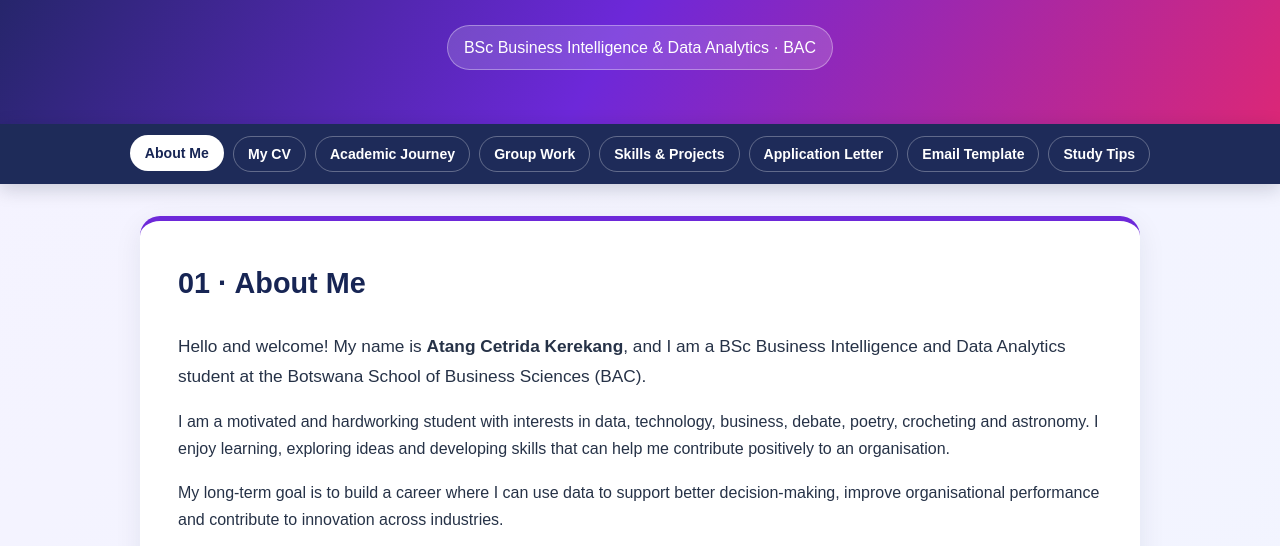
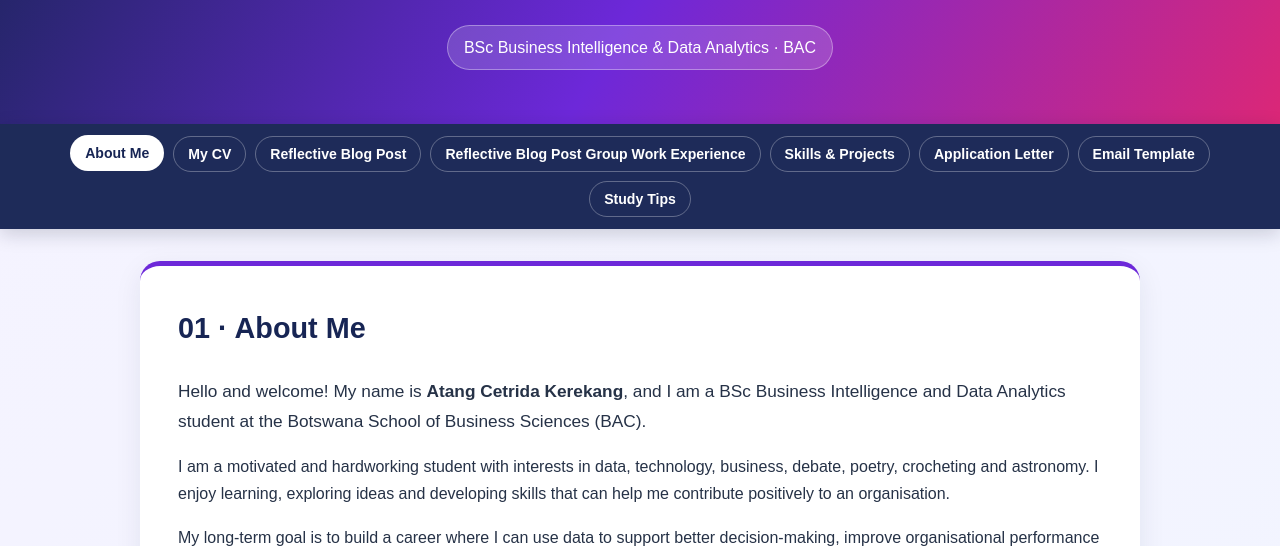
Before and after one commit to bs-bida26-184/bs-bida26-184.github.io, a plain HTML site: page index.html in a window 1280 px wide. Shown: the part 237-783 px from the top of the page. Drawn offline with Linux system fonts and the light colour scheme.

Commit message:
Update section titles and button labels for clarity

```diff
--- a/index.html
+++ b/index.html
@@ -99,8 +99,8 @@
     <nav class="menu" aria-label="Portfolio main menu">
       <button class="active" data-target="about">About Me</button>
       <button data-target="cv">My CV</button>
-      <button data-target="journey">Academic Journey</button>
-      <button data-target="group">Group Work</button>
+      <button data-target="journey">Reflective Blog Post</button>
+      <button data-target="group">Reflective Blog Post Group Work Experience</button>
       <button data-target="skills">Skills &amp; Projects</button>
       <button data-target="letter">Application Letter</button>
       <button data-target="email">Email Template</button>
@@ -162,7 +162,7 @@
     </section>
 
     <section id="journey">
-      <h2>03 · My Academic Journey</h2>
+      <h2>03 · Reflective Blog Post</h2>
       <p class="small-note">A reflection on my transition from secondary education to tertiary learning.</p>
       <p>Transitioning from secondary education to tertiary education introduced me to a different learning experience, both academically and personally. One of the significant challenges of my first semester was adjusting to the academic demands of tertiary education. Unlike secondary education, where one could simply memorise information, I found myself having to consistently practise and get a deeper understanding of concepts, which was fairly new to me. It also did not help that it takes time for me to grasp information, which affected my time-management skills, and I often procrastinated instead of doing schoolwork.</p>
       <p>This led to many sleepless nights trying to catch up on modules such as Statistical Foundations for Data Analytics and Fundamentals of Business Finance, which require deep understanding. Not to mention Computer Technology, which required independent exploration and practical application.</p>
@@ -172,8 +172,8 @@
     </section>
 
     <section id="group">
-      <h2>04 · My Group Work Experience</h2>
-      <p class="small-note">Reflecting on the group's development through Tuckman's five stages.</p>
+      <h2>04 · Reflective Blog Post Experience Group Work Experience</h2>
+      <p class="small-note">Reflecting on my group's development through Tuckman's five stages.</p>
       <div class="stage">
         <h3>Forming stage</h3>
         <p>During our first tutorial class for Communication and Study Skills, a random selection of around six of my course mates were placed in front of us and instructed to pick five or six people to form a complete group. I was chosen by one of my course mates, Bothe Mogano, and along with me he picked Katso Modisenyane, Ruth Monamati and Bame Oageng. We were then given the task of completing group work. Upon completing the assignment, we noticed that Bothe and Katso were quite fond of each other, but for the rest of us, it was quite awkward because we were not familiar with each other. After the group work, Bothe and Katso left, and Ruth, Bame and I remained. We took it as an opportunity to get to know each other and started conversing about our backgrounds, interests and hobbies. As we progressed with other group tasks, we became more acquainted with each other's working styles, ethics, expectations and communication skills.</p>
```
